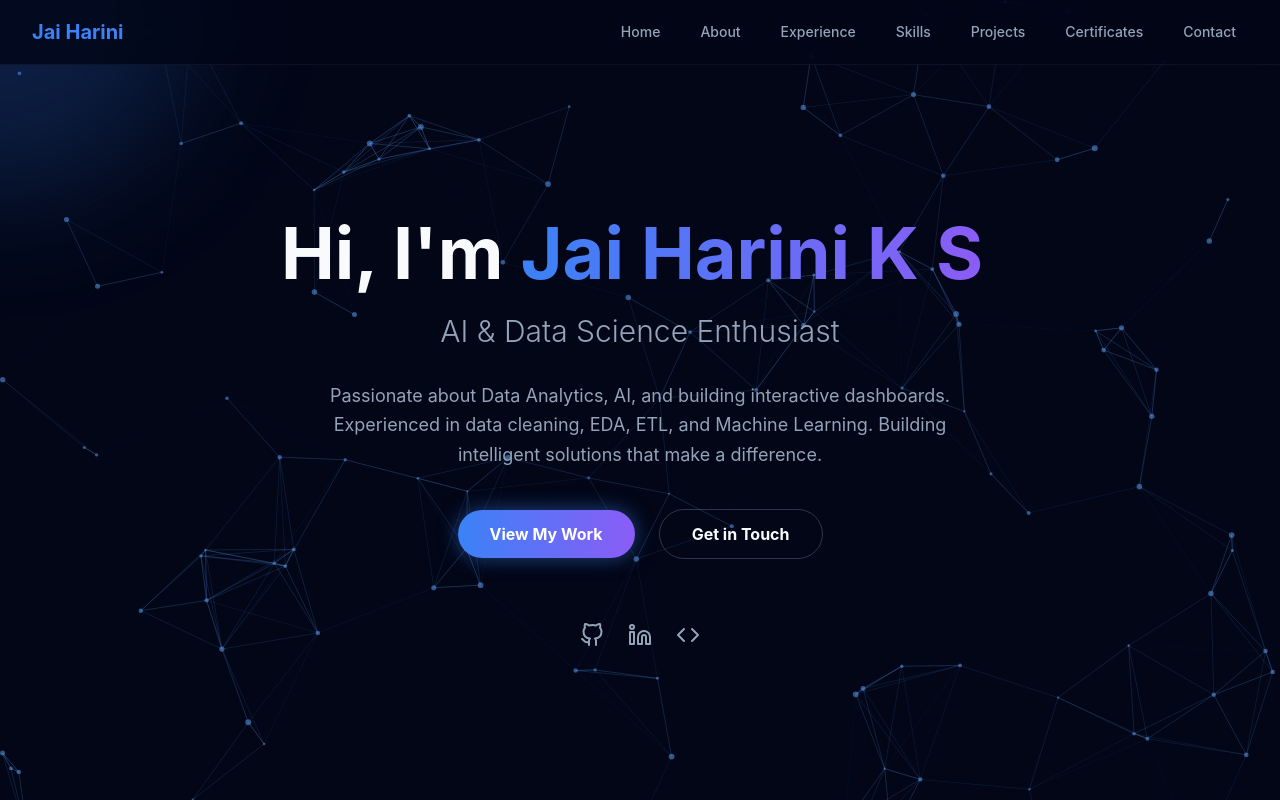
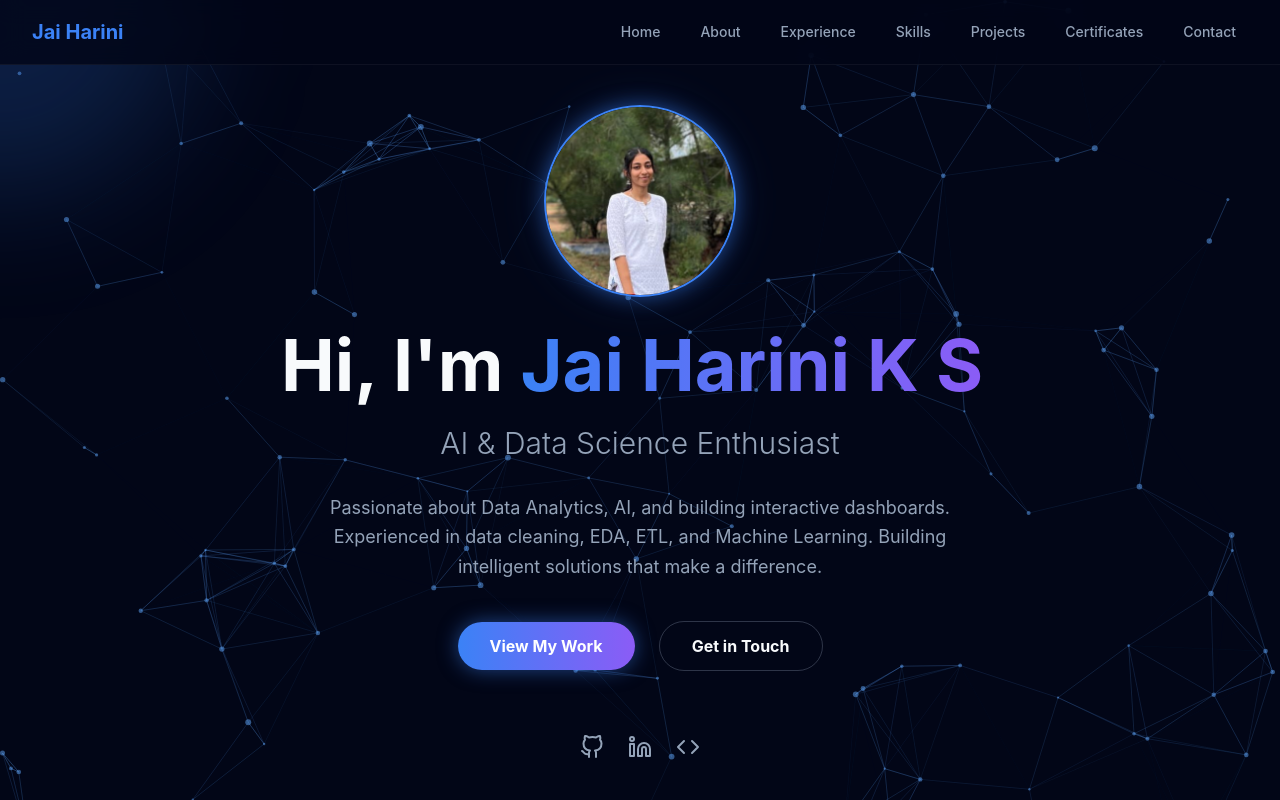
Before and after one commit to jaiharini004/portfolio, a React (Vite) app: page / in a window 1280 px wide. Shown: the top 800 px of the page. Built offline with nearby package versions, Linux system fonts and the light colour scheme.

Commit message:
Update Hero.jsx

```diff
--- a/src/components/Hero.jsx
+++ b/src/components/Hero.jsx
@@ -13,6 +13,16 @@ const Hero = () => {
                     animate={{ opacity: 1, y: 0 }}
                     transition={{ duration: 0.5 }}
                 >
+
+                    {/* Profile Image */}
+                    <div className="relative w-48 h-48 mx-auto mb-8">
+                        <div className="absolute inset-0 bg-accent/20 rounded-full blur-xl animate-pulse"></div>
+                        <img
+                            src={profileImg}
+                            alt="Profile"
+                            className="relative w-full h-full rounded-full object-cover border-2 border-accent shadow-[0_0_20px_rgba(59,130,246,0.5)]"
+                        />
+                    </div>
 
                     {/* Header */}
                     <h1 className="text-5xl md:text-7xl font-bold text-text mb-6">
```
